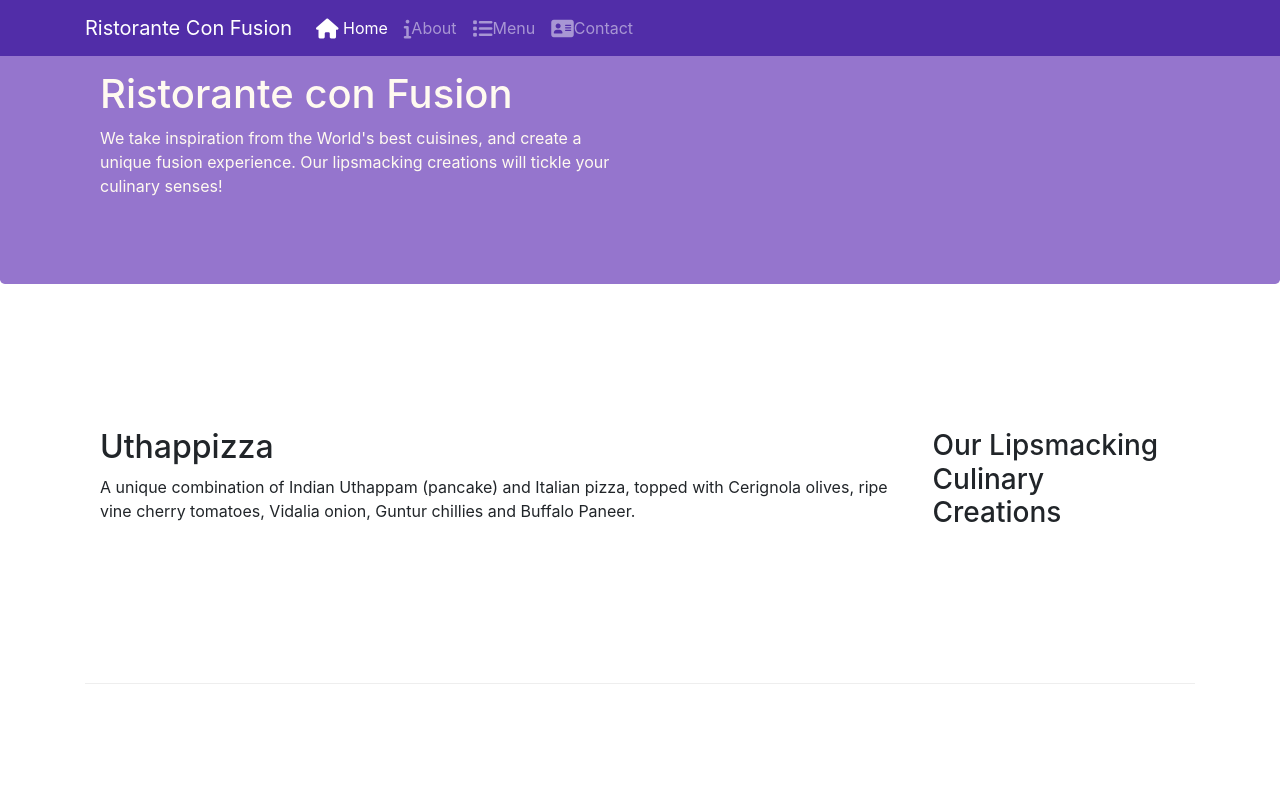
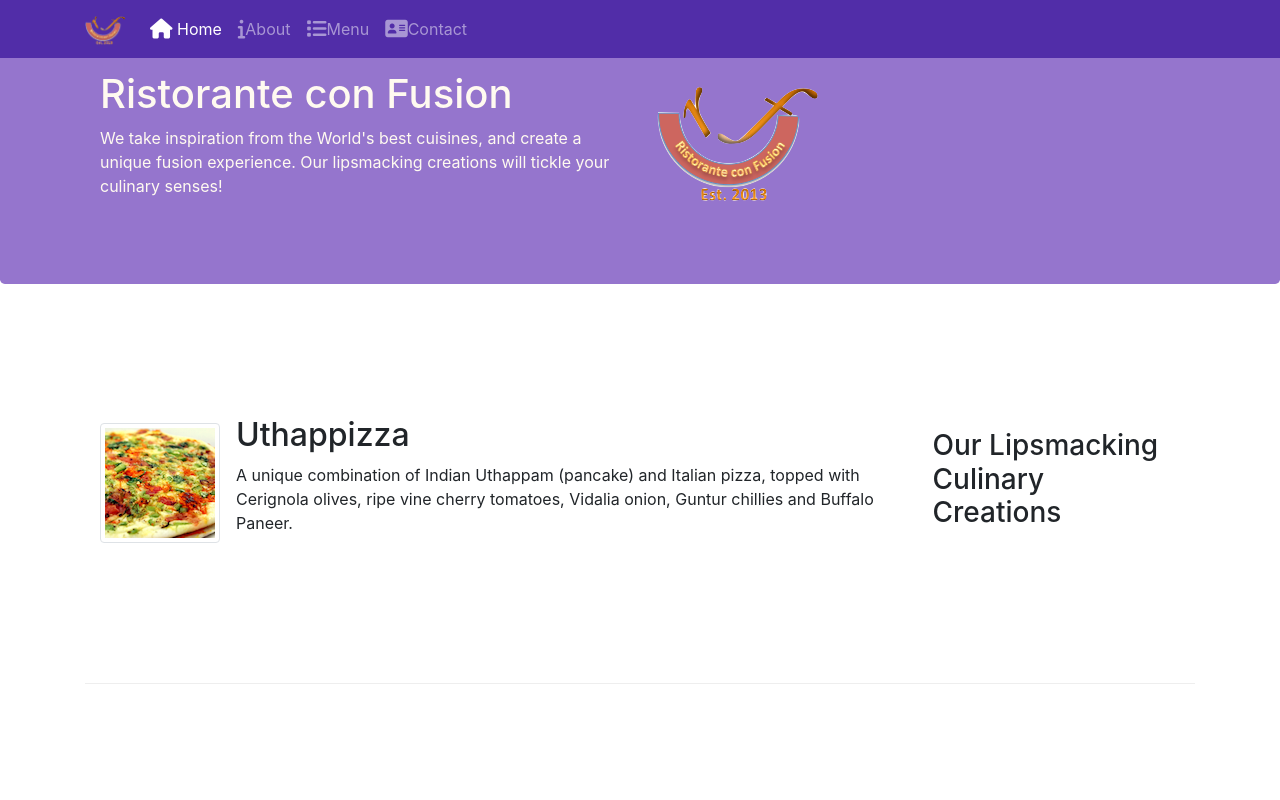
Before and after one commit to Mohinem/Bootstrap-Assignment-1, a plain HTML site: page index.html in a window 1280 px wide. Shown: the top 800 px of the page. Drawn offline with nearby package versions, Linux system fonts and the light colour scheme.

Commit message:
message, images and media

```diff
--- a/index.html
+++ b/index.html
@@ -20,7 +20,7 @@
             <button class="navbar-toggler" type="button" data-toggle="collapse" data-target="#Navbar">
                 <span class="navbar-toggler-icon"></span>
             </button>
-                <a class="navbar-brand" href="#">Ristorante Con Fusion</a>
+                <a class="navbar-brand" href="#"><img src="img/logo.png" height="30" width="41"></a>
                 <div class="collapse navbar-collapse" id="Navbar">
                     <ul class="navbar-nav mr-auto">
                         <li class="nav-item active"><a class="nav-link" href="#"><span class="fa fa-home fa-lg"></span> Home</a></li>
@@ -39,7 +39,8 @@
                     <h1>Ristorante con Fusion</h1>
                     <p>We take inspiration from the World's best cuisines, and create a unique fusion experience. Our lipsmacking creations will tickle your culinary senses!</p>
                 </div>
-                <div class="col-12 col-sm">
+                <div class="col-12 col-sm align-self-center">
+                    <img src="img/logo.png" class="img-fluid">
                 </div>
             </div>
         </div>
@@ -51,8 +52,15 @@
                 <h3>Our Lipsmacking Culinary Creations</h3>
             </div>
             <div class="col col-sm order-sm-first col-md">
-                <h2>Uthappizza</h2>
-                <p>A unique combination of Indian Uthappam (pancake) and Italian pizza, topped with Cerignola olives, ripe vine cherry tomatoes, Vidalia onion, Guntur chillies and Buffalo Paneer.</p>
+                <div class="media">
+                    <img class="d-flex mr-3 img-thumbnail align-self-center"
+                        src="img/uthappizza.png" alt="uthappizza">
+                    <div class="media-body">
+                        <h2 class="mt-0">Uthappizza</h2>
+                        <p class="d-none d-sm-block">A unique combination of Indian Uthappam (pancake) and Italian pizza, topped with Cerignola olives, ripe vine cherry tomatoes, Vidalia onion, Guntur chillies and Buffalo Paneer.</p>
+                    </div>
+                </div>
+
             </div>
         </div>
 
@@ -72,9 +80,16 @@
                 <h3>Meet our Culinary Specialists</h3>
             </div>
             <div class="col col-sm order-sm-first col-md">
-                <h2>Alberto Somayya</h2>
-                <h4>Executive Chef</h4>
-                <p>Award winning three-star Michelin chef with wide International experience having worked closely with whos-who in the culinary world, he specializes in creating mouthwatering Indo-Italian fusion experiences. </p>
+                <div class="media">
+                    <img class="d-flex mr-3 img-thumbnail align-self-center"
+                        src="img/alberto.png" alt="alberto">
+                    <div class="media-body">
+                        <h2 class="mt-0">Alberto Somayya</h2>
+                        <h4>Executive Chef</h4>
+                        <p>Award winning three-star Michelin chef with wide International experience having worked closely with whos-who in the culinary world, he specializes in creating mouthwatering Indo-Italian fusion experiences. </p>
+                    </div>
+                </div>
+
             </div>
         </div>
     </div>
```
Also changed, not shown: aboutus.html (+3 -2 lines), contactus.html (+3 -2 lines), img/alberto.png (added), img/buffet.png (added), img/logo.png (added), img/uthappizza.png (added), 1 other file.
